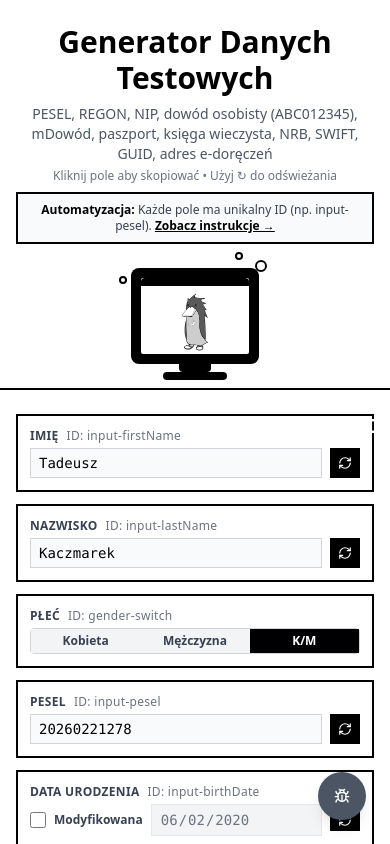
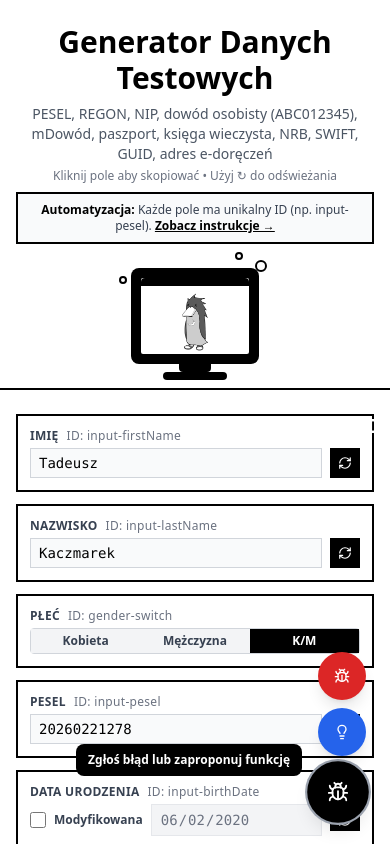
Before and after one commit to Grandpa1001/Dane-testowe, a React (Vite) app: page / in a window 390 px wide. Both pictures are taken after a click on the button 338 px from the left and 792 px from the top of the page. Shown: the top 844 px of the page. Built offline with nearby package versions, Linux system fonts and the light colour scheme.

Commit message:
v018
Fix mobile

```diff
--- a/src/App.tsx
+++ b/src/App.tsx
@@ -1,4 +1,4 @@
-import { useState, useEffect } from 'react';
+import { useState, useEffect, useRef } from 'react';
 import { RefreshCw, Copy, Github, X, Info, Bug, Lightbulb } from 'lucide-react';
 
 interface TestData {
@@ -46,6 +46,8 @@ function App() {
   const [isBirthDateModified, setIsBirthDateModified] = useState<boolean>(false);
   const [showFloatingButton, setShowFloatingButton] = useState<boolean>(true);
   const [showMichael, setShowMichael] = useState<boolean>(false);
+  const [isFeedbackMenuOpen, setIsFeedbackMenuOpen] = useState<boolean>(false);
+  const feedbackRef = useRef<HTMLDivElement | null>(null);
 
   // Obsługa zmiany płci - przegenerowuje imię i PESEL
   const handleGenderChange = (newGender: 'K' | 'M' | 'K/M') => {
@@ -833,6 +835,23 @@ Jeśli masz pomysł na implementację, opisz go...`;
     setData(generateAllData());
   }, []);
 
+  // Zamykaj menu feedback po kliknięciu poza obszarem
+  useEffect(() => {
+    const handleClickOutside = (event: MouseEvent) => {
+      if (!isFeedbackMenuOpen) return;
+      const target = event.target as Node;
+      if (feedbackRef.current && !feedbackRef.current.contains(target)) {
+        setIsFeedbackMenuOpen(false);
+      }
+    };
+    document.addEventListener('mousedown', handleClickOutside);
+    document.addEventListener('touchstart', handleClickOutside);
+    return () => {
+      document.removeEventListener('mousedown', handleClickOutside);
+      document.removeEventListener('touchstart', handleClickOutside);
+    };
+  }, [isFeedbackMenuOpen]);
+
   const fields = [
     { key: 'firstName' as keyof TestData, label: 'Imię' },
     { key: 'lastName' as keyof TestData, label: 'Nazwisko' },
@@ -1997,26 +2016,28 @@ Finalny numer: ABC412345`}</pre>
       {/* Floating Feedback Button */}
       {showFloatingButton && (
         <div className="fixed bottom-6 right-6 z-50">
-          <div className="relative group">
+          <div className="relative" ref={feedbackRef}>
             {/* Main floating button */}
             <button
-              onClick={() => setShowFloatingButton(false)}
-              className="w-14 h-14 bg-black text-white rounded-full shadow-lg hover:bg-gray-800 focus:outline-none focus:ring-2 focus:ring-gray-400 transition-all duration-300 flex items-center justify-center group-hover:scale-110"
+              onClick={() => setIsFeedbackMenuOpen(prev => !prev)}
+              className={`w-14 h-14 bg-black text-white rounded-full shadow-lg focus:outline-none focus:ring-2 focus:ring-gray-400 transition-all duration-300 flex items-center justify-center ${isFeedbackMenuOpen ? 'scale-110' : 'hover:bg-gray-800'}`}
               title="Zgłoś błąd lub zaproponuj funkcję"
+              aria-expanded={isFeedbackMenuOpen}
+              aria-haspopup="true"
             >
               <Bug size={20} />
             </button>
 
             {/* Tooltip */}
-            <div className="absolute bottom-1/2 right-full mr-2 px-3 py-2 bg-black text-white text-xs font-bold rounded-lg opacity-0 group-hover:opacity-100 transition-opacity duration-300 whitespace-nowrap transform -translate-y-1/2">
+            <div className={`absolute bottom-1/2 right-full mr-2 px-3 py-2 bg-black text-white text-xs font-bold rounded-lg transition-opacity duration-300 whitespace-nowrap transform -translate-y-1/2 ${isFeedbackMenuOpen ? 'opacity-100' : 'opacity-0'}`}>
               Zgłoś błąd lub zaproponuj funkcję
             </div>
 
             {/* Submenu buttons */}
-            <div className="absolute bottom-16 right-0 space-y-2 opacity-0 group-hover:opacity-100 transition-all duration-300 transform translate-y-2 group-hover:translate-y-0">
+            <div className={`absolute bottom-16 right-0 space-y-2 transition-all duration-300 transform ${isFeedbackMenuOpen ? 'opacity-100 translate-y-0' : 'opacity-0 translate-y-2 pointer-events-none'}`}>
               {/* Bug report button */}
               <button
-                onClick={() => openGitHubIssue('bug')}
+                onClick={() => { setIsFeedbackMenuOpen(false); openGitHubIssue('bug'); }}
                 className="w-12 h-12 bg-red-600 text-white rounded-full shadow-lg hover:bg-red-700 focus:outline-none focus:ring-2 focus:ring-red-400 transition-all duration-300 flex items-center justify-center hover:scale-110"
                 title="Zgłoś błąd"
               >
@@ -2025,7 +2046,7 @@ Finalny numer: ABC412345`}</pre>
 
               {/* Feature request button */}
               <button
-                onClick={() => openGitHubIssue('feature')}
+                onClick={() => { setIsFeedbackMenuOpen(false); openGitHubIssue('feature'); }}
                 className="w-12 h-12 bg-blue-600 text-white rounded-full shadow-lg hover:bg-blue-700 focus:outline-none focus:ring-2 focus:ring-blue-400 transition-all duration-300 flex items-center justify-center hover:scale-110"
                 title="Zaproponuj funkcję"
               >
```
